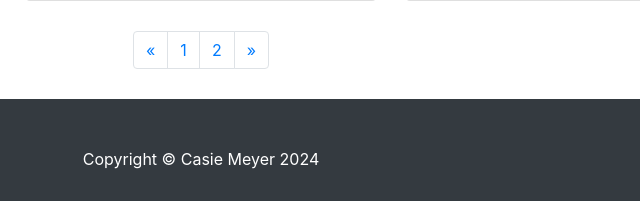
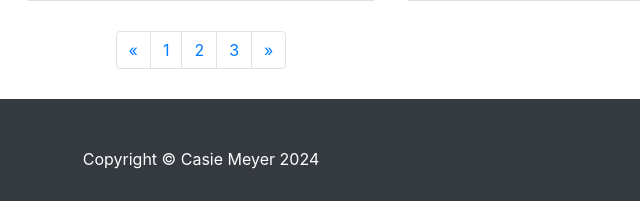
Before and after one commit to casie-meyer/educationeffects_cm, a website: page index.html in a window 1280 px wide. Shown: the part 1555-1756 px from the top of the page, 439-1079 px from the left. Drawn offline with Linux system fonts and the light colour scheme.

Commit message:
Update index.html

```diff
--- a/index.html
+++ b/index.html
@@ -173,9 +173,9 @@
         <li class="page-item">
           <a class="page-link" href="index2.html">2</a>
         </li>
-        <!-- <li class="page-item">
+        <li class="page-item">
           <a class="page-link" href="index3.html">3</a>
-        </li> -->
+        </li>
         <li class="page-item">
           <a class="page-link" href="index2.html" aria-label="Next">
             <span aria-hidden="true">&raquo;</span>
```
